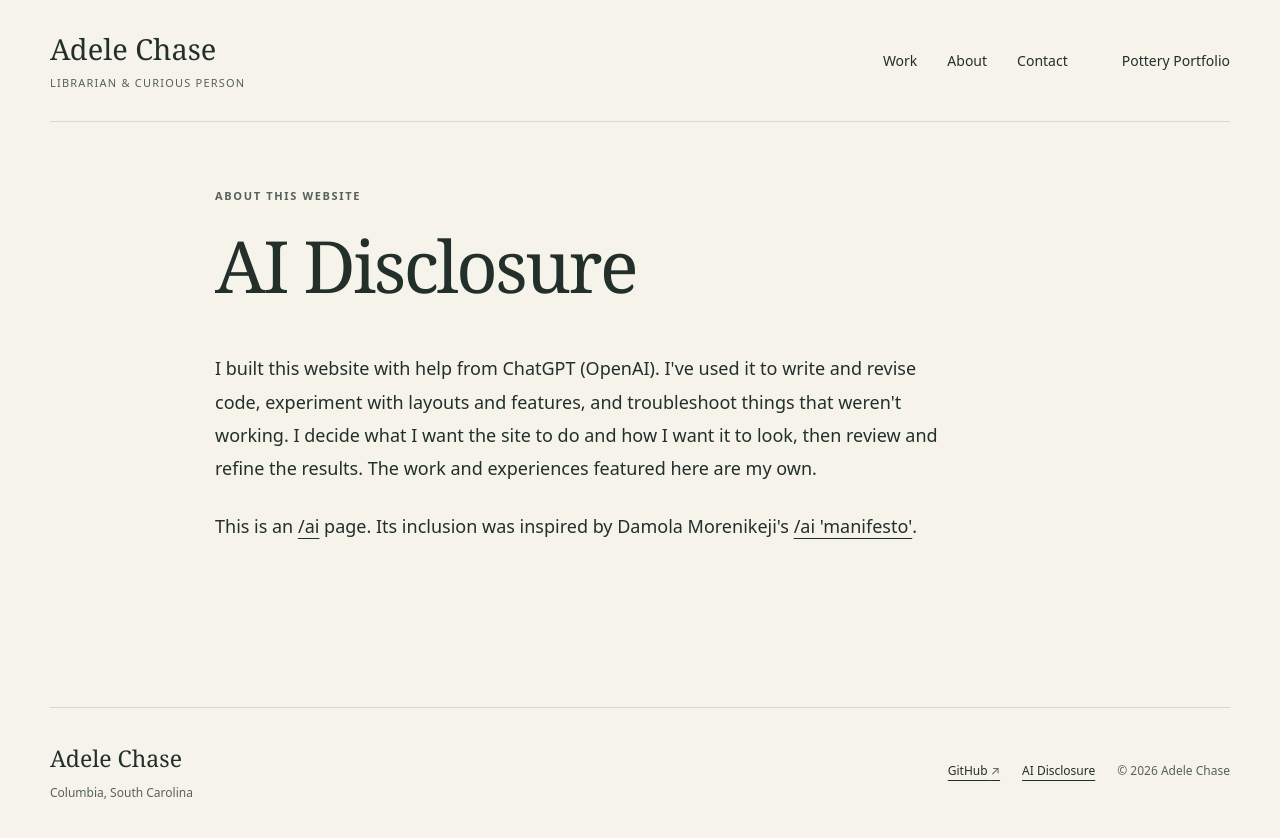
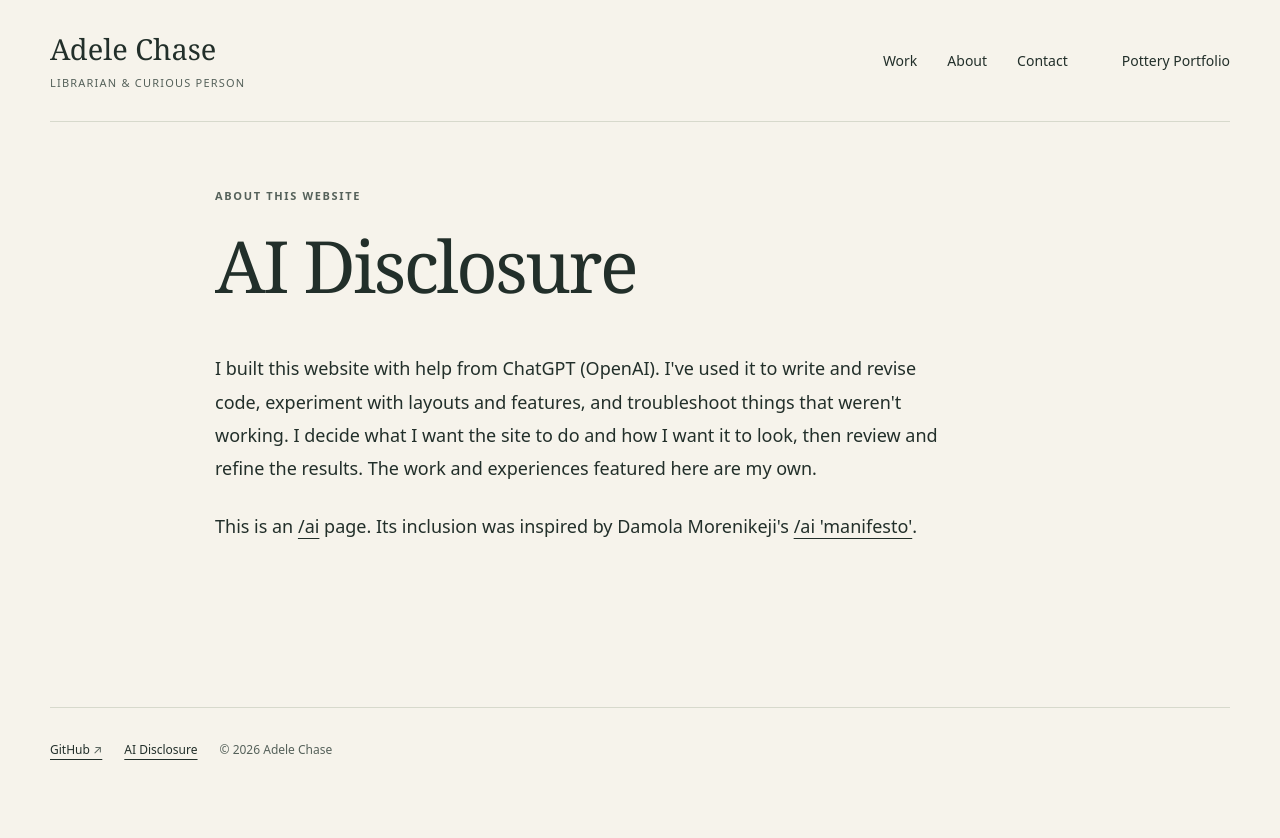
Before and after one commit to adelechase/adelechase.github.io, a Jekyll site: the page built from ai.md, in a window 1280 px wide. Shown: the top 838 px of the page. Built offline with Jekyll 4.4.1, drawn with Linux system fonts in a browser that asks for light colours.

Commit message:
Remove name and location block from shared site footer

```diff
--- a/_includes/site-footer.html
+++ b/_includes/site-footer.html
@@ -1,4 +1,3 @@
 <footer class="site-footer wrap">
-  <div><a class="footer-name" href="{{ '/librarian/' | relative_url }}">Adele Chase</a><p>{{ site.data.profile.location }}</p></div>
   <div class="footer-links"><a href="{{ site.data.profile.github_url }}">GitHub <span aria-hidden="true">↗</span></a><a href="{{ '/ai/' | relative_url }}">AI Disclosure</a><span>© {{ 'now' | date: '%Y' }} Adele Chase</span></div>
 </footer>
```
